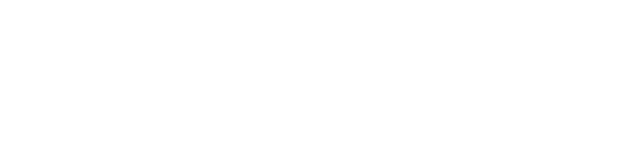
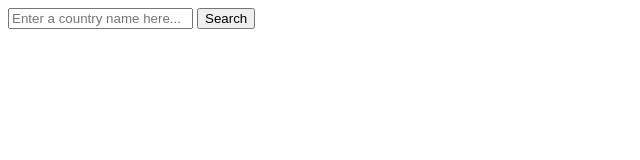
Before and after one commit to Roshankrshah/Country-Guide-App, a plain HTML site: page index.html in a window 1280 px wide. Shown: the whole page, without its empty margins (0-640 px from the left). Drawn offline with Linux system fonts and the light colour scheme.

Commit message:
initial structure of page

```diff
--- a/index.html
+++ b/index.html
@@ -7,7 +7,13 @@
     <title>Country Guide</title>
 </head>
 <body>
-
+    <div class="container">
+        <div class="search-wrapper">
+            <input type="text" id="country-inp" placeholder="Enter a country name here..."/>
+            <button id="search-btn">Search</button>
+        </div>
+        <div class="result"></div>
+    </div>
     <script src="app.js"></script>
 </body>
 </html>
```
